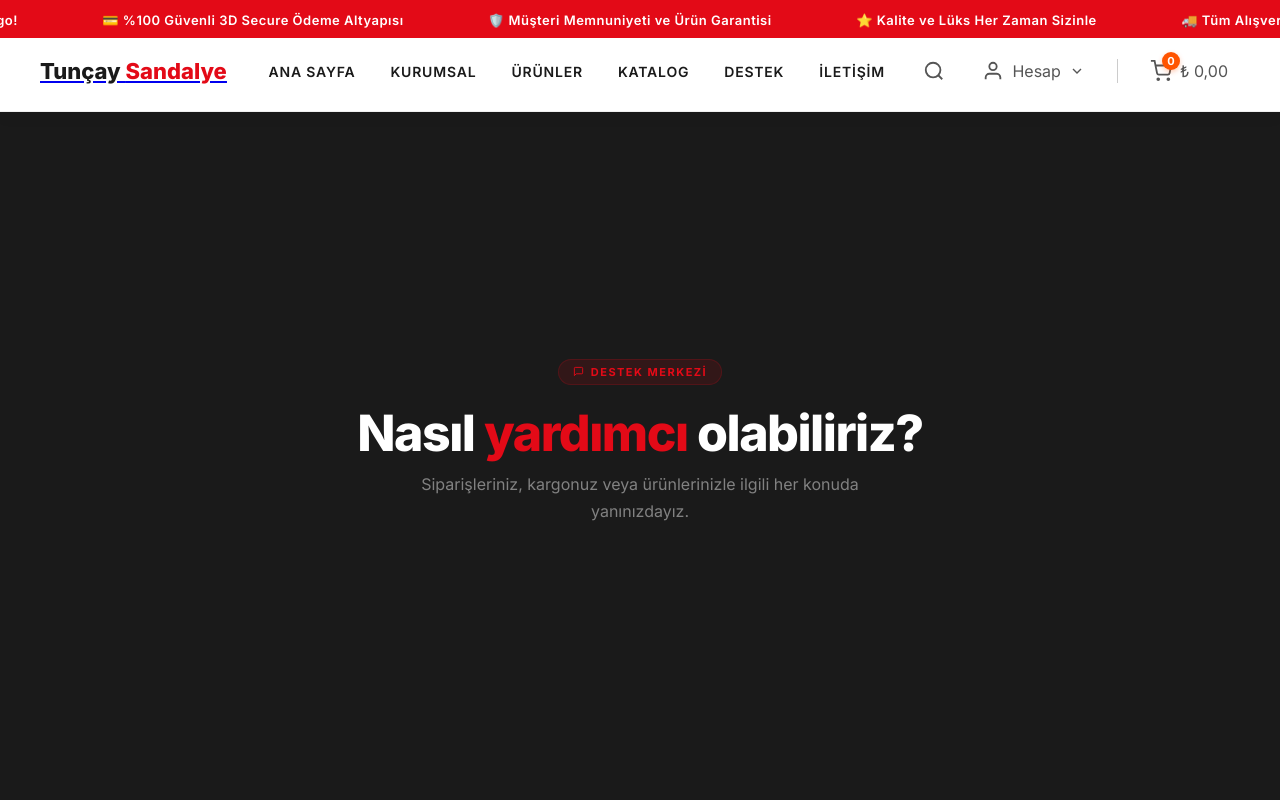
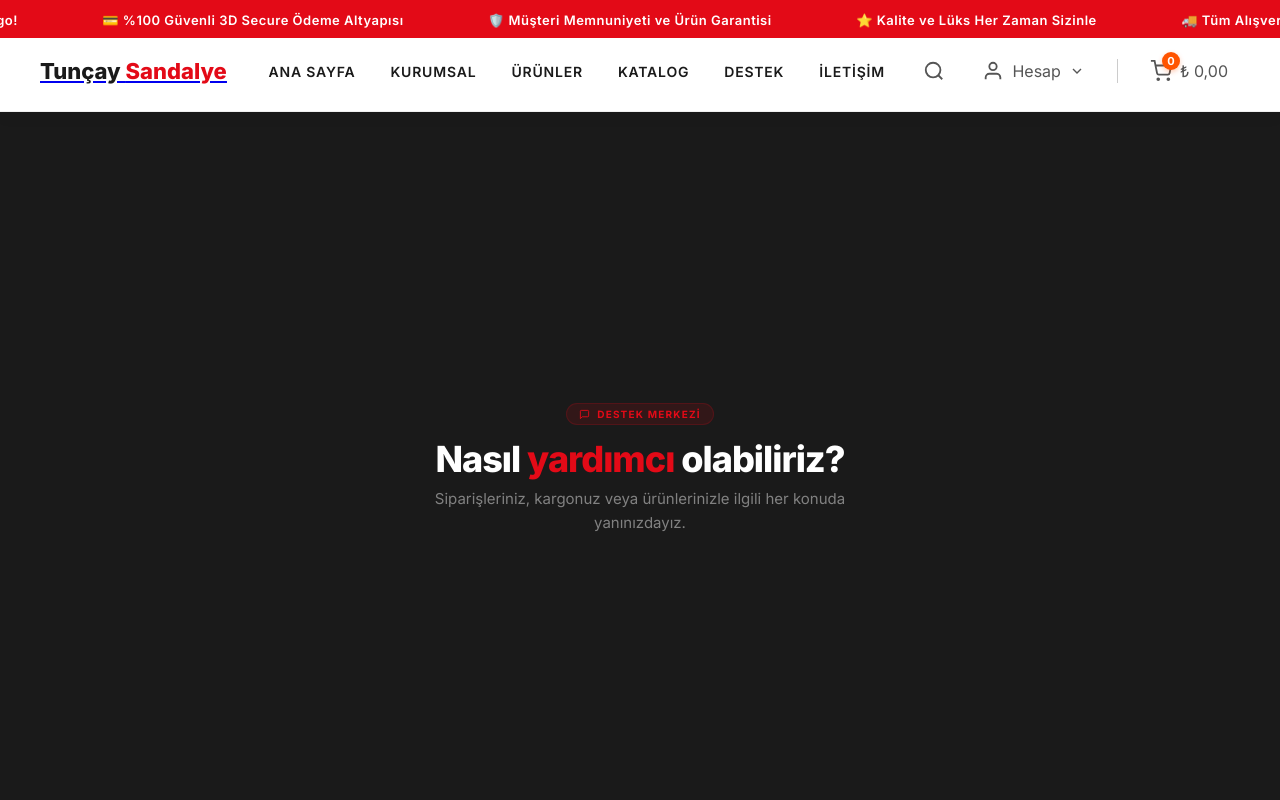
Before and after one commit to yagizerenyigitx/tuncay, a plain HTML site: page destek.html in a window 1280 px wide. Shown: the top 800 px of the page. Drawn offline with Linux system fonts and the light colour scheme.

Commit message:
Add files via upload

```diff
--- a/destek.html
+++ b/destek.html
@@ -41,18 +41,28 @@
         .nav-actions a:hover { color: var(--primary); }
 
         /* HERO */
-        .hero { background: var(--secondary); padding: 24px 60px; text-align: center; }
+        .hero {
+            background: var(--secondary);
+            height: 200px;
+            margin-top: 111px; /* Offset for fixed header */
+            display: flex;
+            flex-direction: column;
+            align-items: center;
+            justify-content: center;
+            text-align: center;
+            padding: 0 60px;
+        }
         .hero-tag {
             display: inline-flex; align-items: center; gap: 7px;
             background: rgba(227,10,23,.12); color: var(--primary);
             border: 1px solid rgba(227,10,23,.18);
-            padding: 5px 14px; border-radius: 30px;
-            font-size: 11px; font-weight: 700; letter-spacing: 1.5px; text-transform: uppercase;
-            margin-bottom: 18px;
+            padding: 4px 12px; border-radius: 30px;
+            font-size: 10px; font-weight: 700; letter-spacing: 1.2px; text-transform: uppercase;
+            margin-bottom: 12px;
         }
-        .hero h1 { font-size: clamp(30px, 4vw, 50px); font-weight: 800; color: white; letter-spacing: -1.5px; margin-bottom: 8px; }
+        .hero h1 { font-size: clamp(24px, 3.5vw, 36px); font-weight: 800; color: white; letter-spacing: -1px; margin-bottom: 6px; }
         .hero h1 span { color: var(--primary); }
-        .hero p { font-size: 16px; color: rgba(255,255,255,.45); max-width: 460px; margin: 0 auto; line-height: 1.7; }
+        .hero p { font-size: 15px; color: rgba(255,255,255,.45); max-width: 460px; margin: 0 auto; line-height: 1.6; }
 
         /* ORDER TRACK */
         .track-bar {
```
